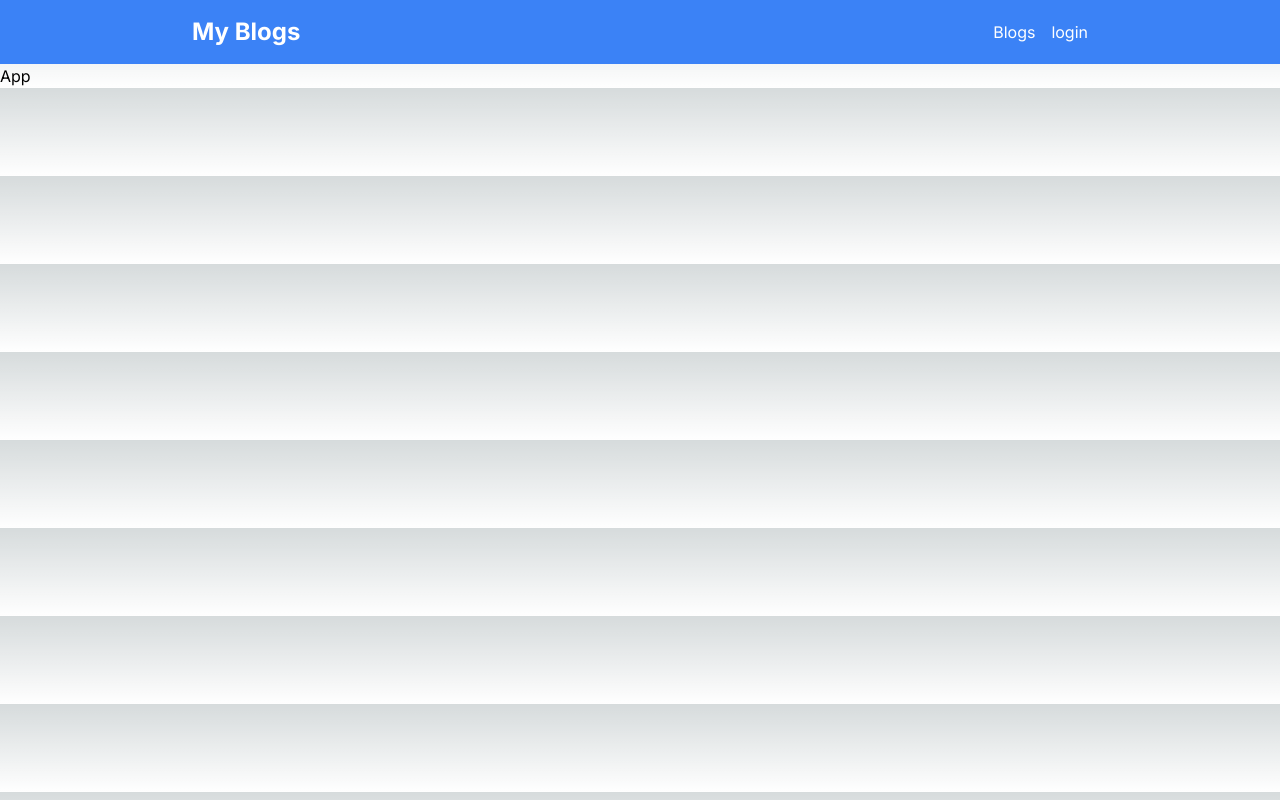
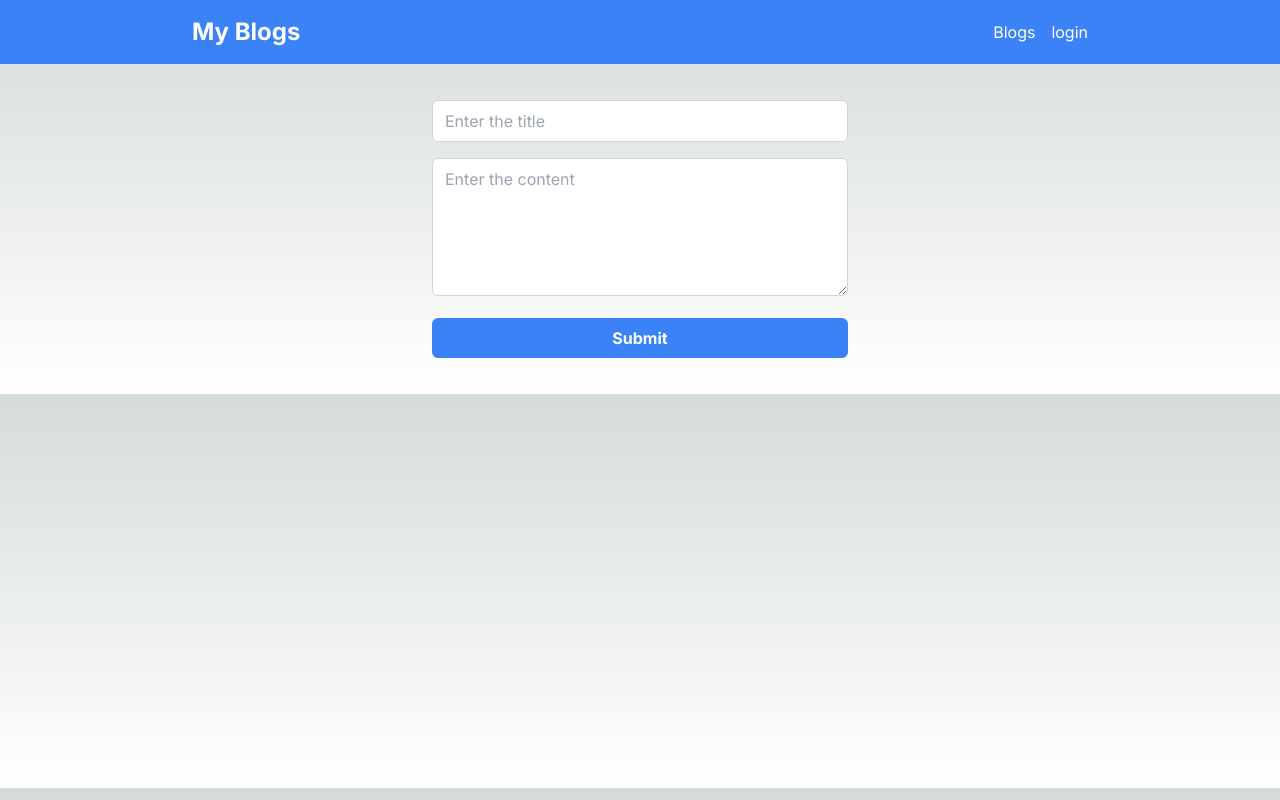
Before and after one commit to Michila0/LearnPrisma-BlogApp, a Next.js app: page / in a window 1280 px wide. Built offline with nearby package versions, Linux system fonts and the light colour scheme.

Commit message:
feat: create the form

```diff
--- a/src/app/globals.css
+++ b/src/app/globals.css
@@ -8,7 +8,7 @@
   --background-end-rgb: 255, 255, 255;
 }
 
-@media (prefers-color-scheme: dark) {
+@media (prefers-color-scheme: white) {
   :root {
     --foreground-rgb: 255, 255, 255;
     --background-start-rgb: 0, 0, 0;
--- a/src/app/page.tsx
+++ b/src/app/page.tsx
@@ -1,6 +1,9 @@
+import FormNewPost from "@/components/form-new-post";
 
 export default function Home() {
   return (
-    <main>App</main>
+    <main className='max-w-4xl mx-auto my-5'>
+      <FormNewPost/>
+    </main>
   );
 }
--- /dev/null
+++ b/src/components/form-new-post.tsx
@@ -0,0 +1,57 @@
+'use client'
+import ReactTextareaAutosize from "react-textarea-autosize";
+import {ChangeEvent, FormEvent, useState} from "react";
+import {FormData} from "@/types/blog";
+
+const inputClass = 'w-full py-2 px-3 border border-gray-300 rounded-md focus:outline-none focus:ring focus:border-blue-300';
+
+const FormNewPost = () => {
+    const [formData, setFormData] = useState<FormData>({
+        title: '',
+        content: '',
+    })
+
+    const handleChange = (e: ChangeEvent<HTMLInputElement | HTMLTextAreaElement>) => {
+        e.preventDefault();
+        const { name, value } = e.target;
+        setFormData({
+            ...formData,
+            [name]: value,
+        });
+    };
+    const handleSubmit = (e: FormEvent<HTMLFormElement>) => {
+        e.preventDefault()
+        console.log(formData)
+    }
+
+
+    return (
+        <form className='max-w-md mx-auto p-4' onSubmit={handleSubmit}>
+            <div className='mb-4'>
+                <input
+                    type='text'
+                    className={inputClass}
+                    placeholder='Enter the title'
+                    name='title'
+                    value={formData.title}
+                    onChange={handleChange}
+                />
+            </div>
+            <div className='mb-4'>
+                <ReactTextareaAutosize
+                    minRows={5}
+                    name='content'
+                    placeholder='Enter the content'
+                    className={inputClass}
+                    value={formData.content}
+                    onChange={handleChange}
+                />
+            </div>
+            <button type='submit' className='bg-blue-500 hover:bg-blue-600 text-white font-bold py-2 px-4 rounded-md focus:outline-none focus:ring focus:border-blue-300 w-full disabled:bg-gray-400'>
+                Submit
+            </button>
+        </form>
+    );
+};
+
+export default FormNewPost;
--- /dev/null
+++ b/src/types/blog.tsx
@@ -0,0 +1,4 @@
+export interface FormData {
+    title: string,
+    content: string
+}
```
Also changed, not shown: package.json (+5 -4 lines), 1 other file (tests, documents, lock files or other folders).
